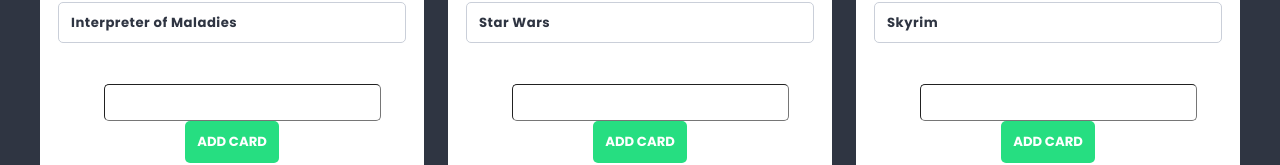
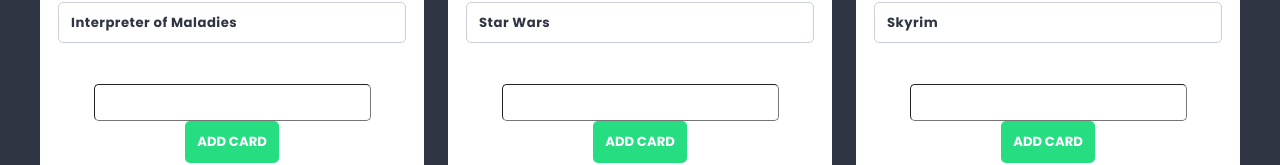
Before and after one commit to SlawekD86/ReactApp, a React (Create React App) app: page / in a window 1280 px wide. Shown: the part 659-824 px from the top of the page. Built offline with nearby package versions, Linux system fonts and the light colour scheme.

Commit message:
fix CardForm

```diff
--- a/src/components/CardForm/CardForm.js
+++ b/src/components/CardForm/CardForm.js
@@ -12,7 +12,7 @@
 
     return (
         <form className={styles.cardForm} onSubmit={handleSubmit}>
-            <span className={styles.inputText}></span><input type="text" value={title} onChange={(e) => setTitle(e.target.value)} className={styles.inputStyle} />
+            <input type="text" value={title} onChange={(e) => setTitle(e.target.value)} className={styles.inputStyle} />
             <Button>Add card</Button>
         </form>
     );
```
